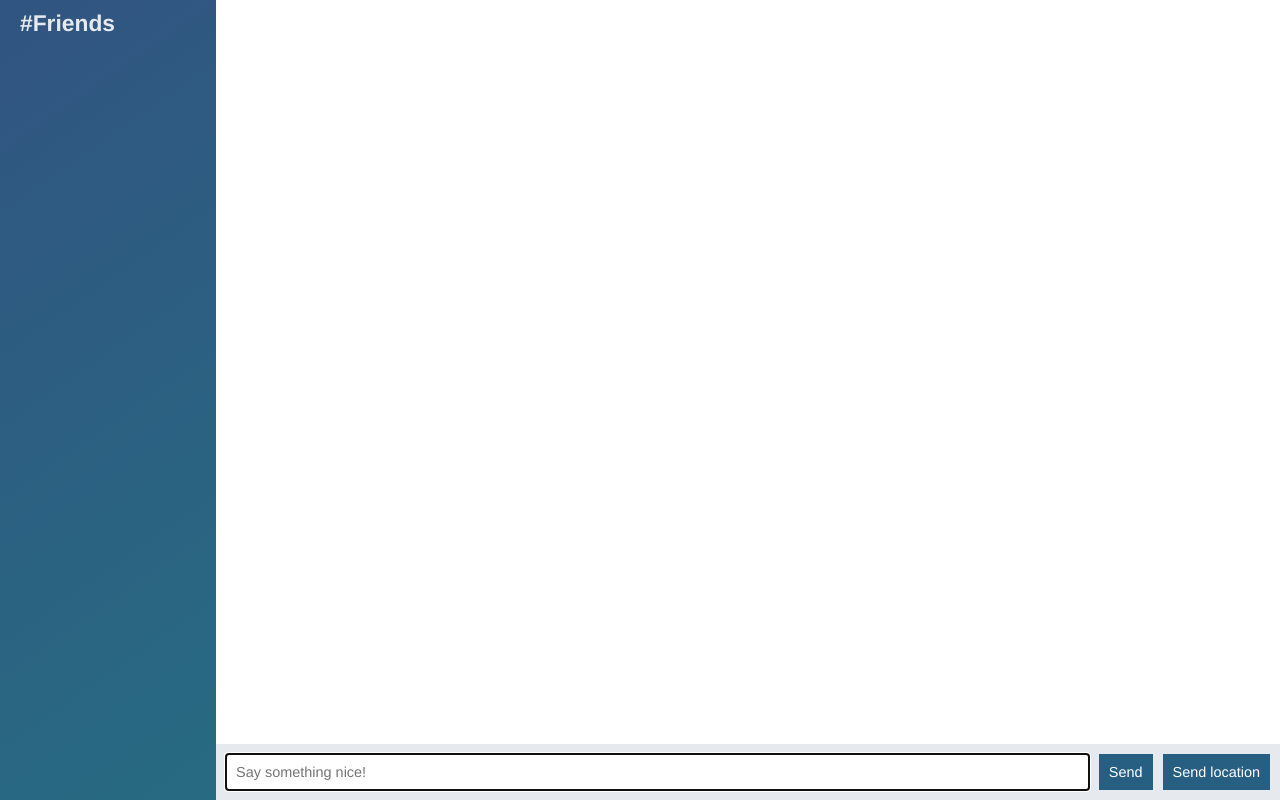
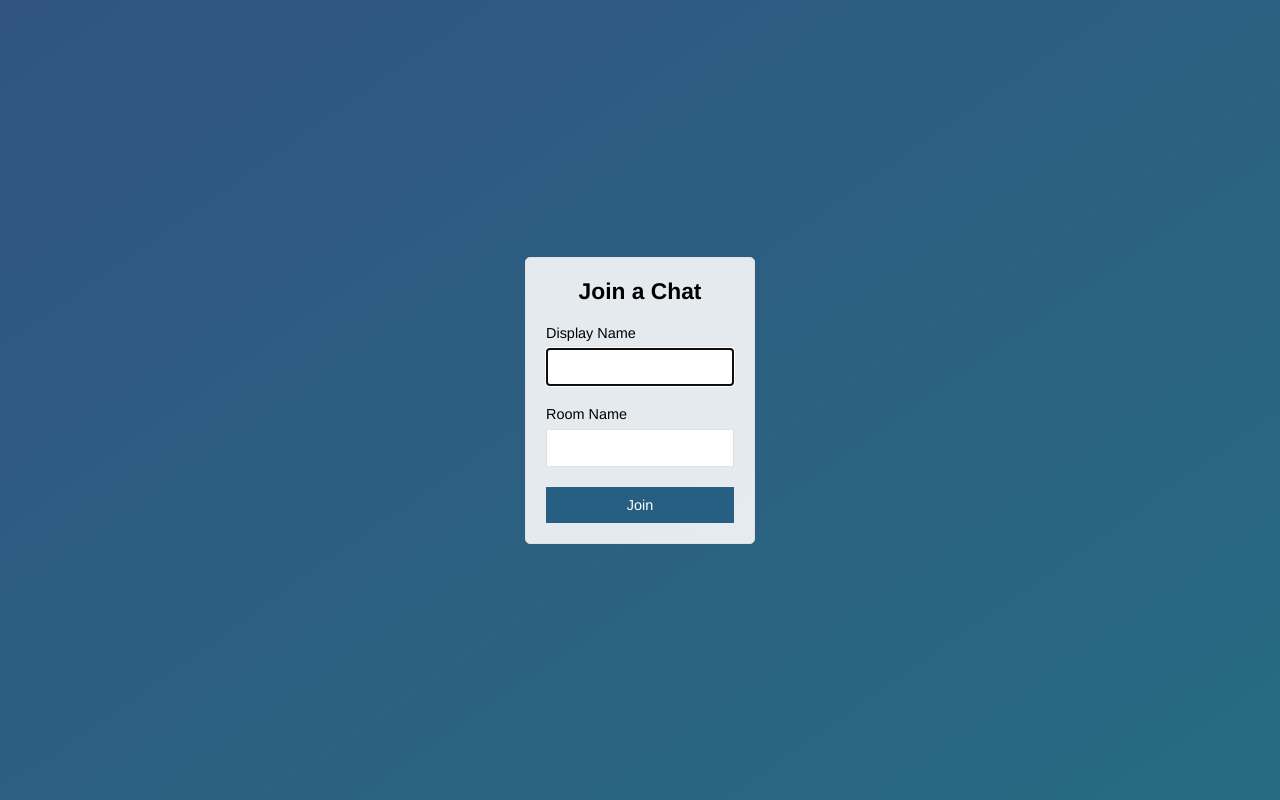
Before and after one commit to brianfajardo/atom-Sushi, a website: page public/index.html in a window 1280 px wide. Drawn offline with nearby package versions, Linux system fonts and the light colour scheme; no server answers.

Commit message:
Add join page that submits to chat.html

```diff
--- a/public/index.html
+++ b/public/index.html
@@ -1,61 +1,34 @@
 <!DOCTYPE html>
-<html lang="en">
+<html>
 
 <head>
     <meta charset="UTF-8">
+    <title>Join | ChatApp</title>
+    <meta name="viewport" content="width=device-width, initial-scale=1, user-scalable=no">
     <link rel="stylesheet" href="/css/style.css">
 </head>
 
-<body class="chat">
-    <div class="chat-sidebar">
-        <h3>#Friends</h3>
-        <div id="users"></div>
+<body class="centered-form">
+    <div class="centered-form-form">
+        <!-- redirected to chat page -->
+        <form action="/chat.html">
+
+            <div class="form-field">
+                <h3>Join a Chat</h3>
+            </div>
+            <div class="form-field">
+                <label>Display Name</label>
+                <input type="text" name="name" autofocus>
+            </div>
+            <div class="form-field">
+                <label>Room Name</label>
+                <input type="text" name="room">
+            </div>
+            <div class="form-field">
+                <button>Join</button>
+            </div>
+        </form>
     </div>
-
-    <div class="chat-main">
-        <ol class="chat-messages" id="messages"></ol>
-
-        <div class="chat-footer">
-            <form id="message-form">
-                <input name="message" type="text" placeholder="Say something nice!" required autofocus autocomplete="off" />
-                <button>Send</button>
-            </form>
-
-            <button id="send-location">Send location</button>
-        </div>
-    </div>
-
-    <!-- mustache template-->
-    <script id="message-template" type="text/template">
-        <li class="message">
-            <div class="message-title">
-                <h4>{{from}}</h4>
-                <span>{{timestamp}}</span>
-            </div>
-            <div>
-                <p>{{text}}</p>
-            </div>
-        </li>
-    </script>
-
-    <script id="location-message-template" type="text/template">
-        <li class="message">
-            <div class="message-title">
-                <h4>{{from}}</h4>
-                <span>{{timestamp}}</span>
-            </div>
-            <div>
-                <p><a href="{{url}}" target="_blank">Where I'm from!</a></p>
-            </div>
-        </li>
-    </script>
-
-    <!-- client library the loads on the browser side (socket.io-client) -->
-    <script src="/socket.io/socket.io.js"></script>
-    <script src="/js/libs/jquery-3.1.1.min.js"></script>
-    <script src="/js/libs/moment.min.js"></script>
-    <script src="/js/libs/mustache.js"></script>
-    <script src="/js/index.js"></script>
 </body>
 
 </html>
```
Also changed, not shown: public/chat.html (added, +63 -0 lines), public/js/chat.js (renamed from public/js/index.js).
